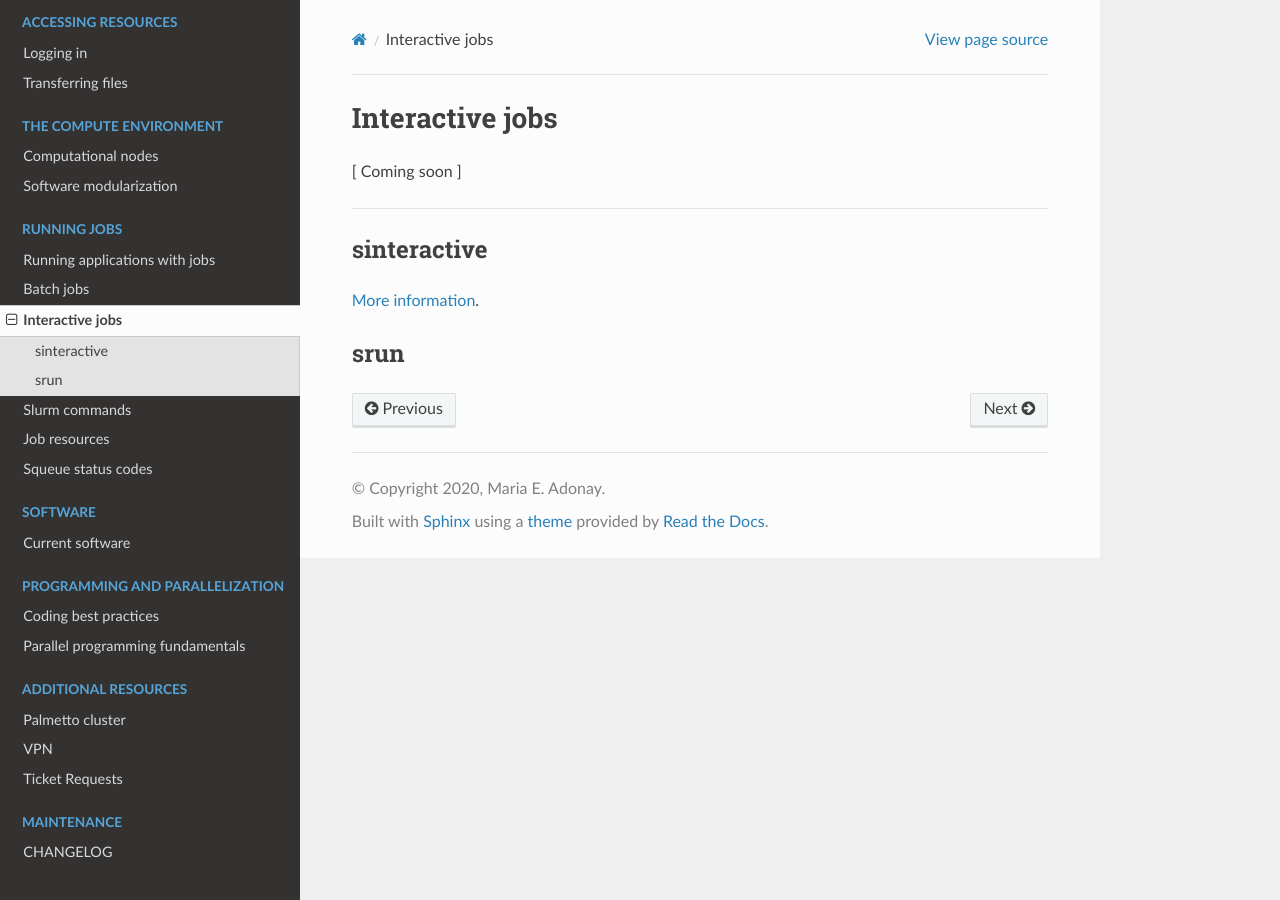
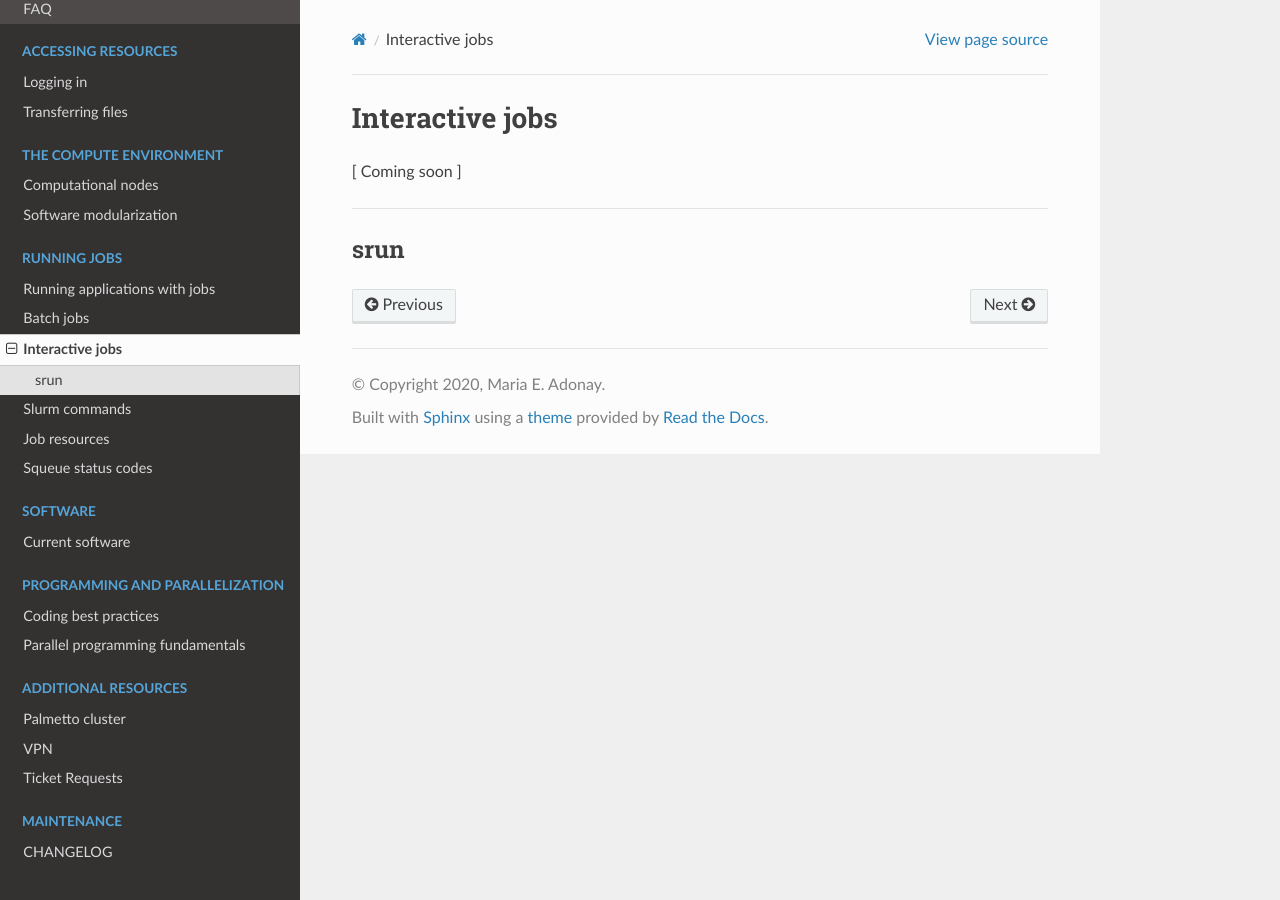
Before and after one commit to amalgamaria/secretariat, a Sphinx documentation site: the page built from docs/running-jobs/interactive-jobs.rst, in a window 1280 px wide. Built offline with Sphinx 7.4.7 and the Read the Docs theme 2.0.0, drawn with Linux system fonts in a browser that asks for light colours.

Commit message:
Update content

```diff
--- a/docs/running-jobs/interactive-jobs.rst
+++ b/docs/running-jobs/interactive-jobs.rst
@@ -6,12 +6,5 @@ Interactive jobs
 
 ----
 
-sinteractive
-############
-
-`More information`_.
-
 srun
 ####
-
-.. _More information: _static/sinteractive_uchicago.html
```
